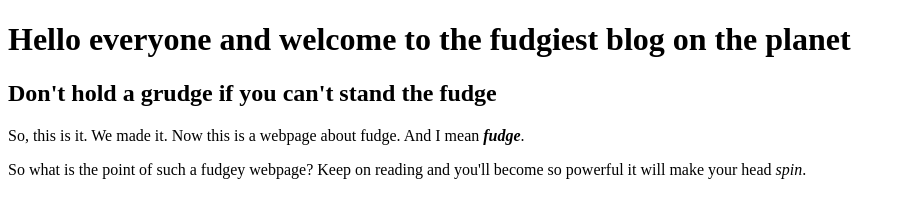
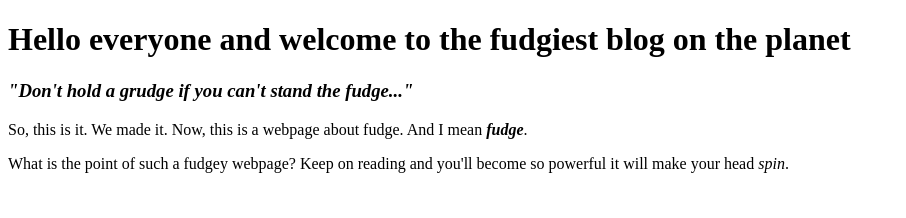
Before and after one commit to Haibane-Renmei/opstuff, a plain HTML site: page html-docs/test-blog/index.html in a window 1280 px wide. Shown: the whole page, without its empty margins (0-906 px from the left). Drawn offline with Linux system fonts and the light colour scheme.

Commit message:
Moved around some stuff to have what I perceive to be a better file system

```diff
--- a/html-boilerplate/test-blog/index.html
+++ b/html-docs/test-blog/index.html
@@ -1,16 +1,19 @@
 <!DOCTYPE html>
-<html>
-    <meta charset="UTF-8">
+<html lang="en">
     <head>
+        <meta charset="UTF-8">
         <title>This is my fudgey blog</title>
     </head>
     <body>
         <h1>Hello everyone and welcome to the fudgiest blog on the planet</h1>
-        <h2>Don't hold a grudge if you can't stand the fudge</h2>
-        <p>So, this is it. We made it. Now this is a webpage about fudge.
+        <h3><i>"Don't hold a grudge if you can't stand the fudge..."</i></h3>
+
+<!-- Fudge is not just a word, it's a state of being -->
+
+        <p>So, this is it. We made it. Now, this is a webpage about fudge.
             And I mean <strong><em>fudge</em></strong>.
         </p>
-        <p>So what is the point of such a fudgey webpage? Keep on reading
+        <p>What is the point of such a fudgey webpage? Keep on reading
             and you'll become so powerful it will make your head <em>spin</em>.
         </p>
 
```
Also changed, not shown: html-boilerplate/index.html (deleted, +0 -12 lines), html-docs/html-boilerplate/index.html (added, +11 -0 lines), html-docs/lists/index.html (added).
